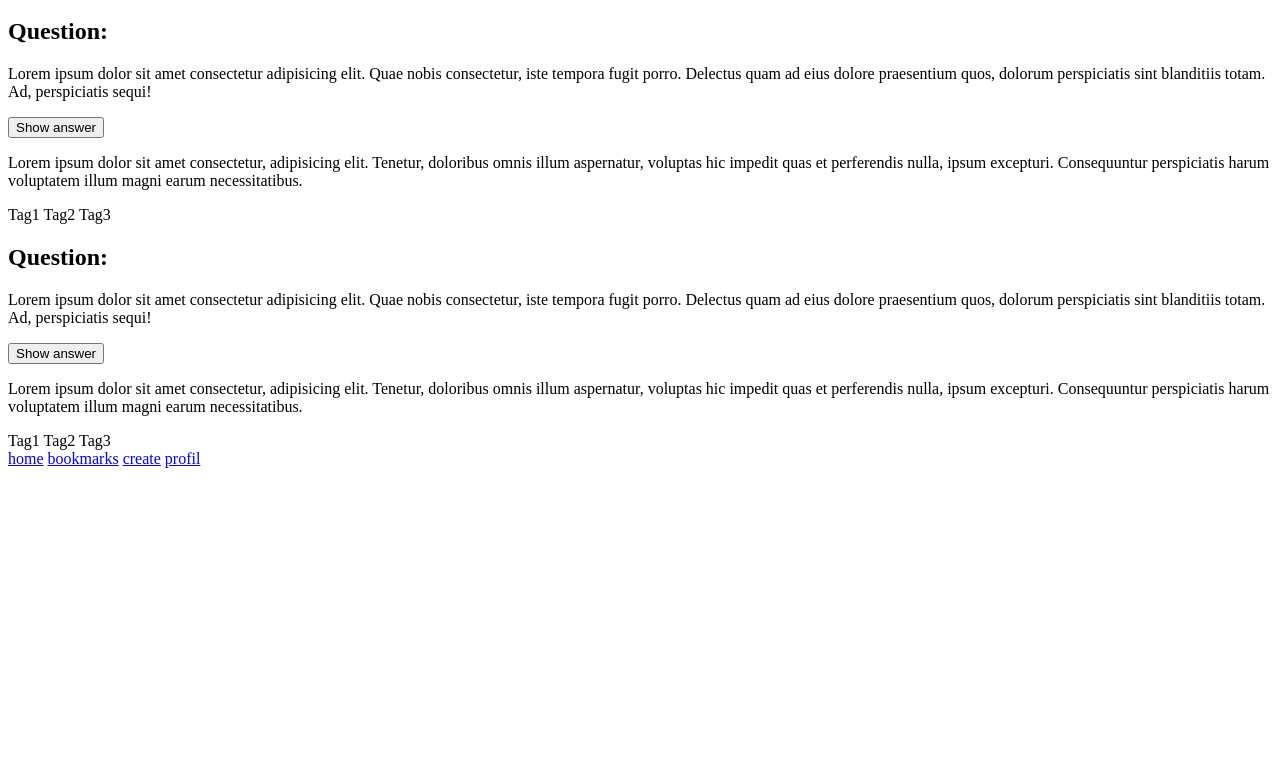
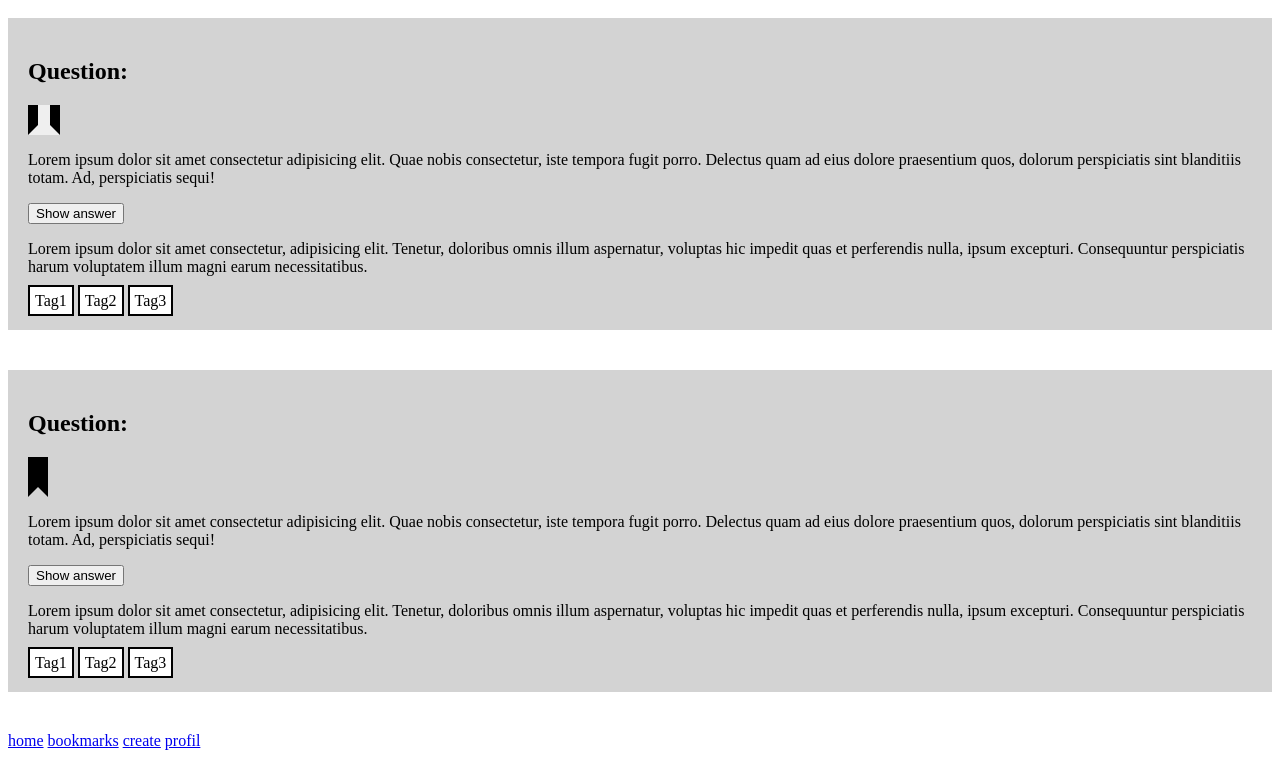
Before and after one commit to maxbischof/quiz-app, a plain HTML site: page index.html in a window 1280 px wide. Shown: the part 48-806 px from the top of the page. Drawn offline with Linux system fonts and the light colour scheme.

Commit message:
Correct class names

```diff
--- a/index.html
+++ b/index.html
@@ -15,15 +15,15 @@
         <main>
             <section class="main__card">
                 <h2 class="main__card__h2">Question:</h2>
-                <div class="main__card__bookmark"></div>
+                <button class="main__card__bookmark"></button>
                 <p class="main__card__p">Lorem ipsum dolor sit amet consectetur adipisicing elit. Quae nobis consectetur, iste tempora fugit porro. Delectus quam ad eius dolore praesentium quos, dolorum perspiciatis sint blanditiis totam. Ad, perspiciatis sequi!</p>
 
                 <button class="main__card__button">Show answer</button>
                 <p class="main__card__p">Lorem ipsum dolor sit amet consectetur, adipisicing elit. Tenetur, doloribus omnis illum aspernatur, voluptas hic impedit quas et perferendis nulla, ipsum excepturi. Consequuntur perspiciatis harum voluptatem illum magni earum necessitatibus.</p>
 
-                <span class="main_card_tag">Tag1</span>
-                <span class="main_card_tag">Tag2</span>
-                <span class="main_card_tag">Tag3</span>
+                <span class="main__card__tag">Tag1</span>
+                <span class="main__card__tag">Tag2</span>
+                <span class="main__card__tag">Tag3</span>
             </section>
 
             <section class="main__card">
@@ -34,9 +34,9 @@
                 <button class="main__card__button">Show answer</button>
                 <p class="main__card__p">Lorem ipsum dolor sit amet consectetur, adipisicing elit. Tenetur, doloribus omnis illum aspernatur, voluptas hic impedit quas et perferendis nulla, ipsum excepturi. Consequuntur perspiciatis harum voluptatem illum magni earum necessitatibus.</p>
 
-                <span class="main_card_tag">Tag1</span>
-                <span class="main_card_tag">Tag2</span>
-                <span class="main_card_tag">Tag3</span>
+                <span class="main__card__tag">Tag1</span>
+                <span class="main__card__tag">Tag2</span>
+                <span class="main__card__tag">Tag3</span>
             </section>
         </main>
 
--- a/styles.css
+++ b/styles.css
@@ -1,4 +1,10 @@
-.bookmarkRibbon {
+.main__card {
+  background-color: lightgrey;
+  padding: 20px 20px 20px 20px;
+  margin: 0 0 40px 0;
+}
+
+.main__card__bookmark{
   border:       10px solid black;        /* All borders set */
   border-top:  0;                      /* Remove left border */
   border-bottom: 10px solid transparent; /* Right transparent */
@@ -6,6 +12,12 @@
   width: 0;              /* Increase element Width */
 }
 
+.main__card__tag {
+  background-color: white;
+  border: 2px solid black;
+  padding: 5px 5px 5px 5px;
+}
+
 img {
     border-radius: 50%;
     width: 120px;
```
